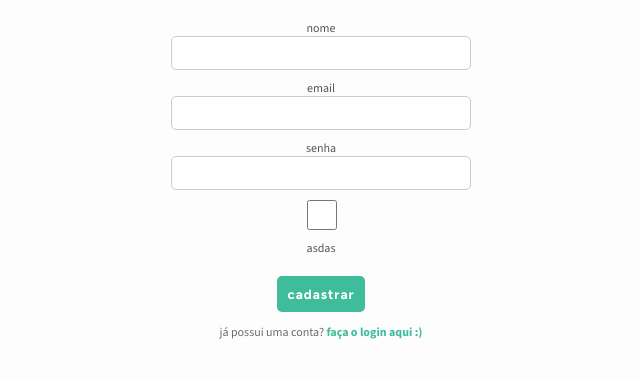
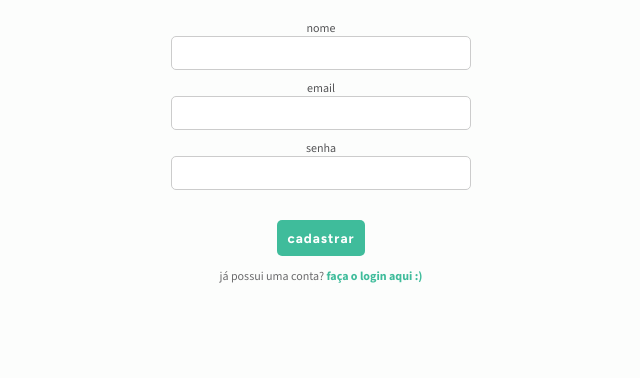
Before and after one commit to viniciuscavalcante1/fiap2sioa-gs-diariamente, a FastAPI app: page /cadastro/ in a window 1280 px wide. Shown: the part 197-575 px from the top of the page, without its empty margins (319-959 px from the left). Run offline with FastAPI, Linux system fonts and the light colour scheme.

Commit message:
add login changes

```diff
--- a/static/css/login.css
+++ b/static/css/login.css
@@ -8,7 +8,6 @@ body {
 .container {
   width: 300px;
   margin: 0 auto;
-  display: block;
   align-items: center;
   align-content: center;
   text-align: center;
@@ -37,7 +36,9 @@ label {
 
 form {
   margin-top: 20px;
-  display: block;
+  text-align: center;
+  align-content: center;
+  align-items: center;
 }
 
 input {
@@ -66,6 +67,9 @@ button {
   letter-spacing: 1px;
   font-weight: 700;
   font-family: 'Figtree', sans-serif;
+  align-items: center;
+  align-content: center;
+  text-align: center;
 }
 
 button:focus {
--- a/templates/cadastro.html
+++ b/templates/cadastro.html
@@ -16,8 +16,6 @@
       <input type="email" name="email" id="email">
       <label for="senha">senha</label>
       <input type="password" name="senha" id="senha">
-        <input type="checkbox" name="psicologo" id="psicologo">
-        <label for="psicologo">asdas</label>
       <button type="submit">cadastrar</button>
     </form>
     <p>já possui uma conta? <a href="/login">faça o login aqui :)</a></p>
```
